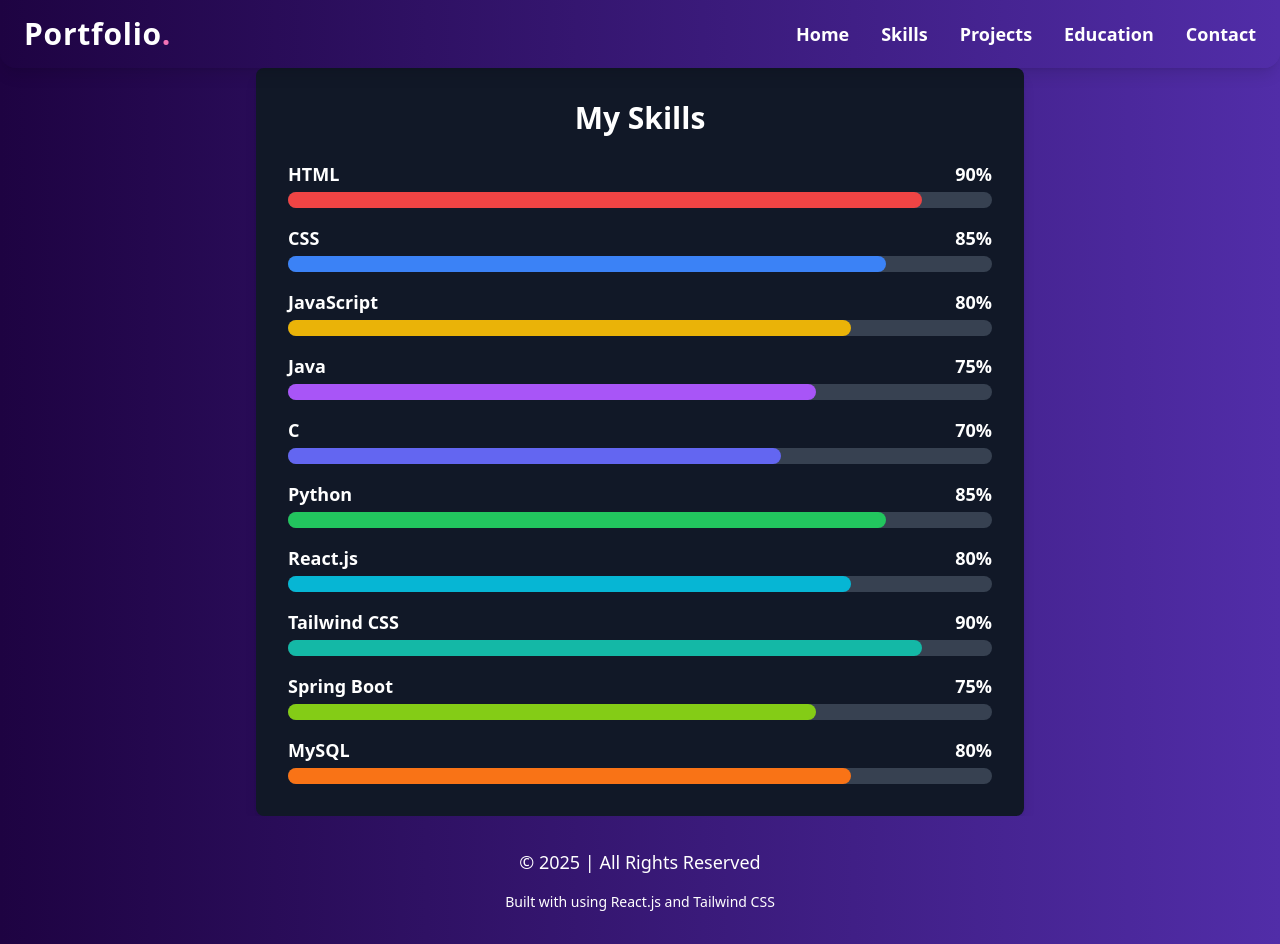
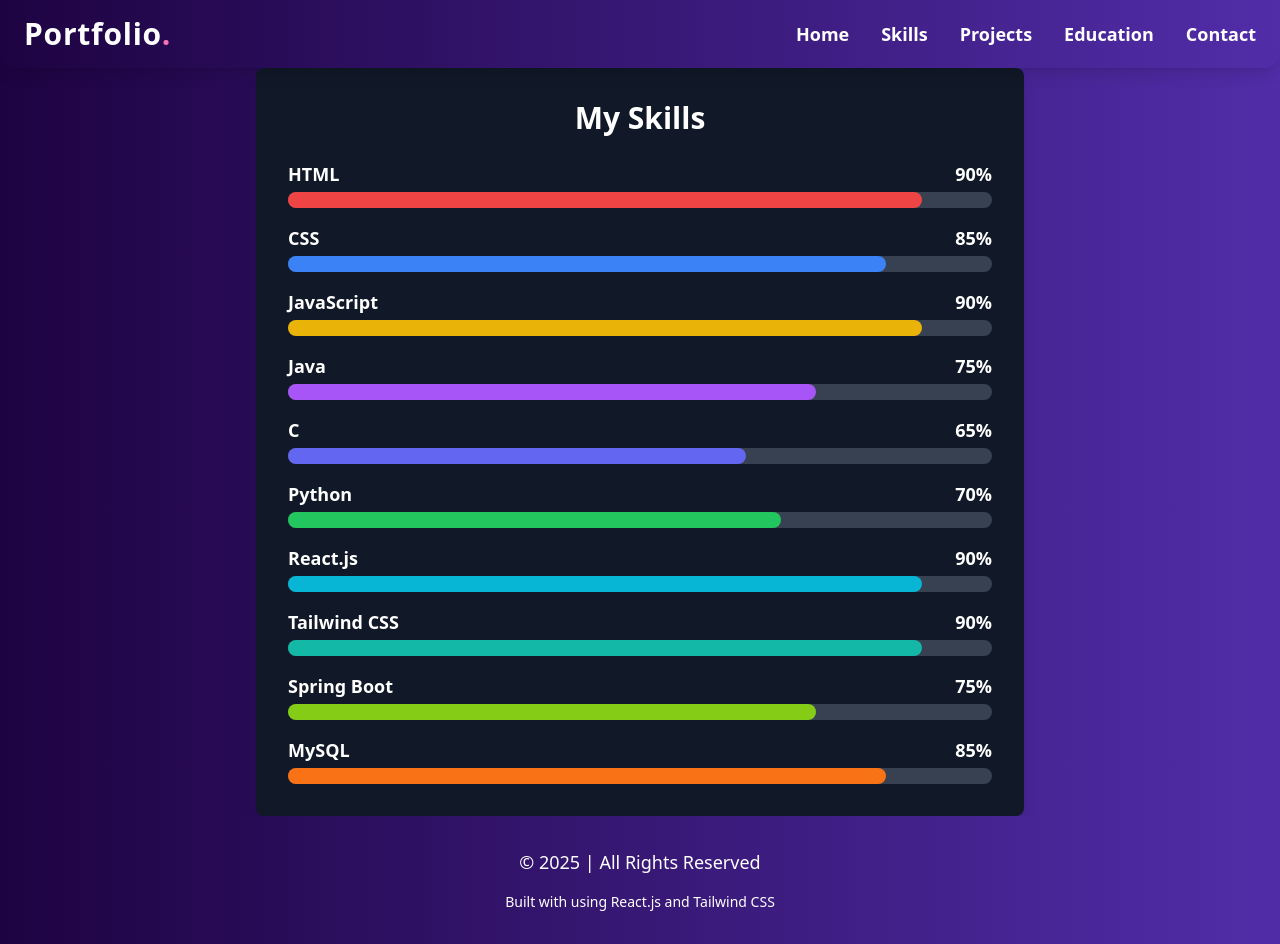
Before and after one commit to Sanduni4822/React-project-Individual, a React (Vite) app: page /skills in a window 1280 px wide. Built offline with nearby package versions, Linux system fonts and the light colour scheme.

Commit message:
Changed skill level data

```diff
--- a/src/pages/skillspage/SkillsPage.jsx
+++ b/src/pages/skillspage/SkillsPage.jsx
@@ -3,14 +3,14 @@
 const skills = [
     { name: "HTML", level: 90, color: "bg-red-500" },
     { name: "CSS", level: 85, color: "bg-blue-500" },
-    { name: "JavaScript", level: 80, color: "bg-yellow-500" },
+    { name: "JavaScript", level: 90, color: "bg-yellow-500" },
     { name: "Java", level: 75, color: "bg-purple-500" },
-    { name: "C", level: 70, color: "bg-indigo-500" },
-    { name: "Python", level: 85, color: "bg-green-500" },
-    { name: "React.js", level: 80, color: "bg-cyan-500" },
+    { name: "C", level: 65, color: "bg-indigo-500" },
+    { name: "Python", level: 70, color: "bg-green-500" },
+    { name: "React.js", level: 90, color: "bg-cyan-500" },
     { name: "Tailwind CSS", level: 90, color: "bg-teal-500" },
     { name: "Spring Boot", level: 75, color: "bg-lime-500" },
-    { name: "MySQL", level: 80, color: "bg-orange-500" }
+    { name: "MySQL", level: 85, color: "bg-orange-500" }
 ];
 
 const SkillsPage = () => {
```
